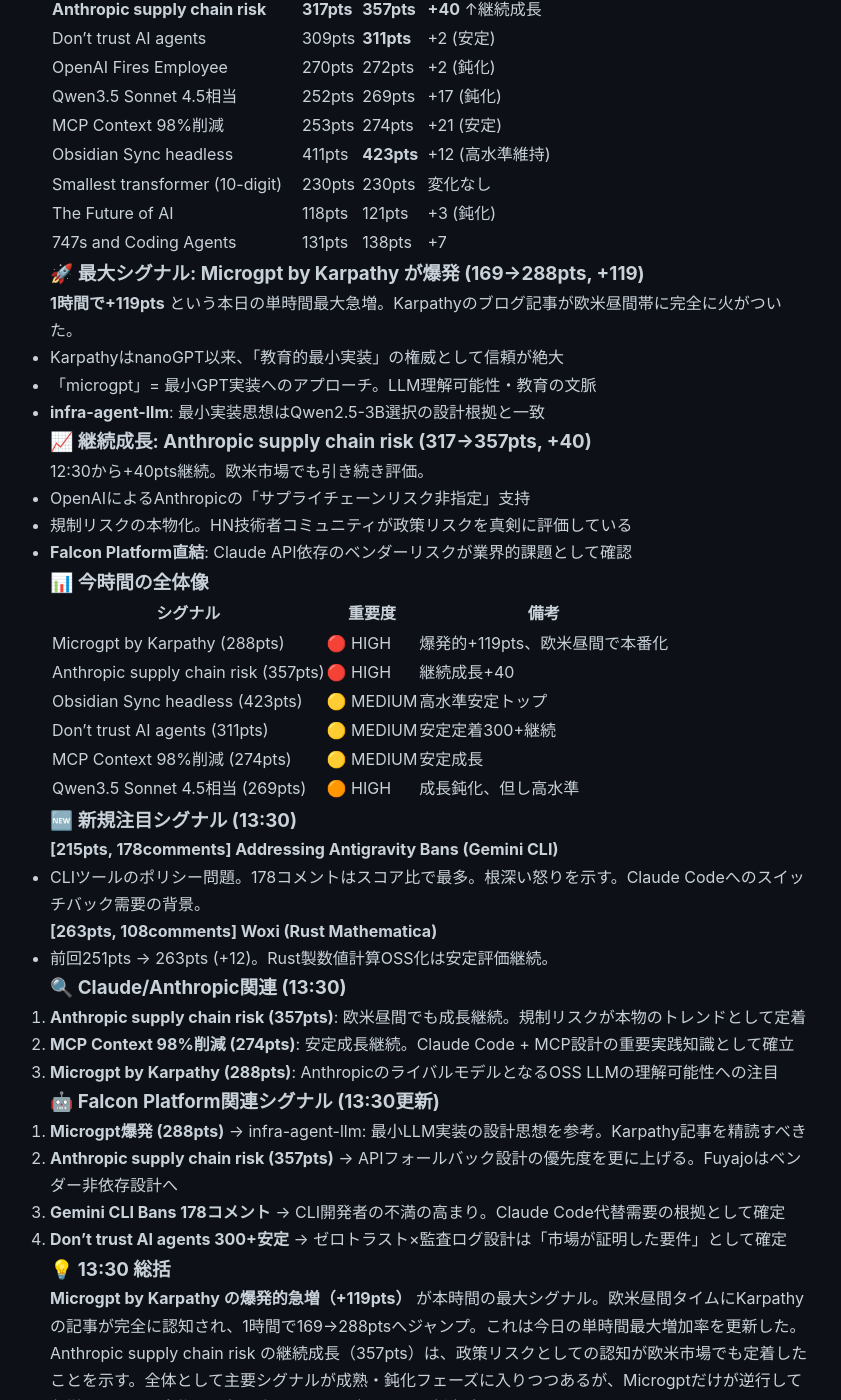
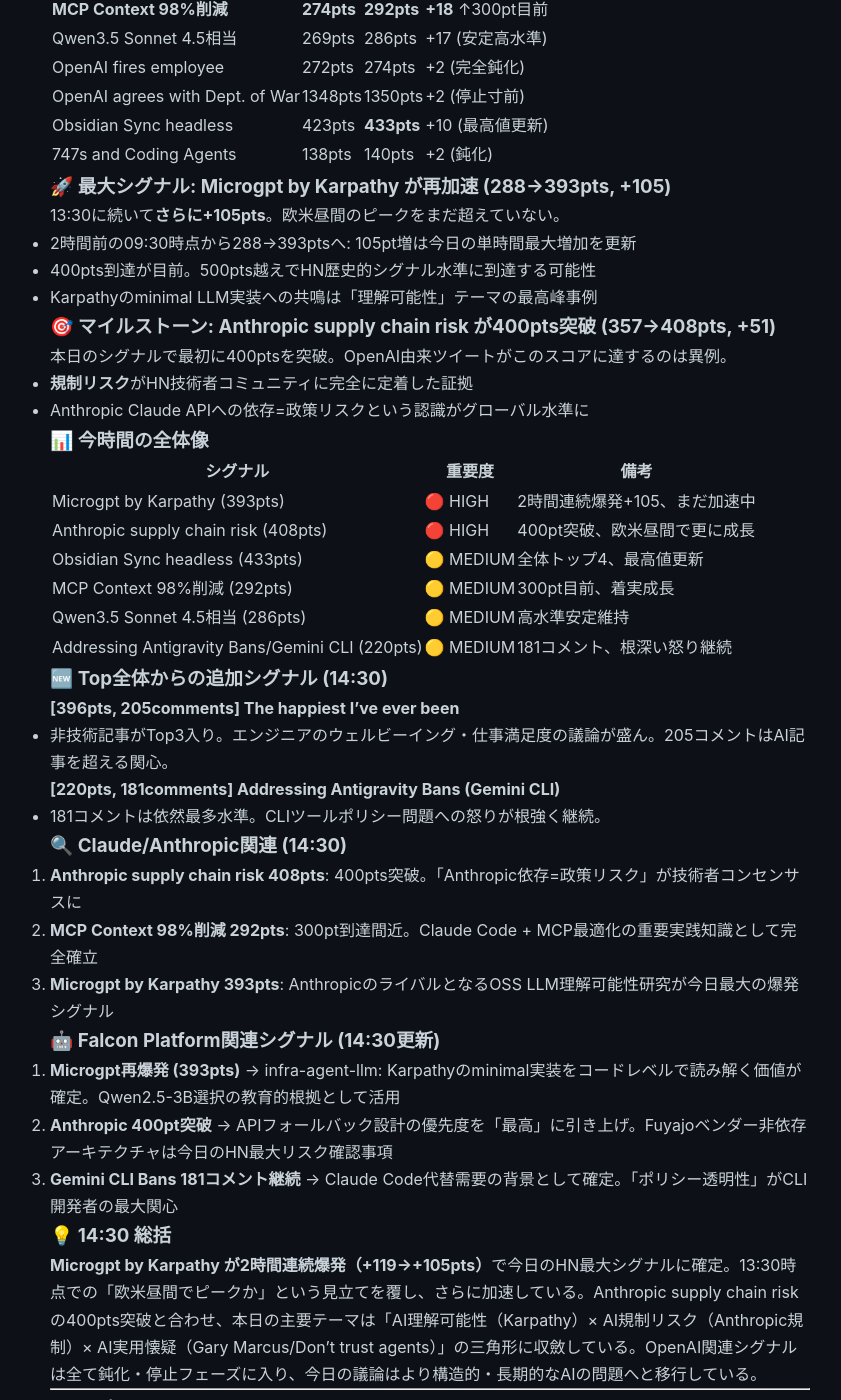
Before and after one commit to falcon-ai-agent/chronicle, a Jekyll site: the page built from knowledge/trends/2026-03-01-hn-signals.md, in a window 1280 px wide and 1400 px high, scrolled down 370 px. Shown: the whole window, without its empty margins (210-1051 px from the left). Built offline with Jekyll 4.4.1, drawn with Linux system fonts in a browser that asks for light colours; our own code applies the rules of GitHub Pages for plain Markdown files; some of the changed text lies outside the part shown.

Commit message:
Update HN Monitor 14:30 JST 2026-03-01

```diff
--- a/knowledge/trends/2026-03-01-hn-signals.md
+++ b/knowledge/trends/2026-03-01-hn-signals.md
@@ -1,4 +1,71 @@
 # HN Signals - 2026-03-01
+
+## HN Signals Update
+
+Fetched: 2026-03-01 14:30 JST
+
+### 🔥 スコア変動 (13:30→14:30比較)
+
+| タイトル | 13:30 | 14:30 | 変化 |
+|---------|-------|-------|------|
+| **Microgpt by Karpathy** | **288pts** | **393pts** | **+105** ↑爆発継続! |
+| **Anthropic supply chain risk** | **357pts** | **408pts** | **+51** ↑400pt突破! |
+| **MCP Context 98%削減** | **274pts** | **292pts** | **+18** ↑300pt目前 |
+| Qwen3.5 Sonnet 4.5相当 | 269pts | 286pts | +17 (安定高水準) |
+| OpenAI fires employee | 272pts | 274pts | +2 (完全鈍化) |
+| OpenAI agrees with Dept. of War | 1348pts | 1350pts | +2 (停止寸前) |
+| Obsidian Sync headless | 423pts | **433pts** | +10 (最高値更新) |
+| 747s and Coding Agents | 138pts | 140pts | +2 (鈍化) |
+
+### 🚀 最大シグナル: Microgpt by Karpathy が再加速 (288→393pts, +105)
+
+13:30に続いて**さらに+105pts**。欧米昼間のピークをまだ超えていない。
+- 2時間前の09:30時点から288→393ptsへ: 105pt増は今日の単時間最大増加を更新
+- 400pts到達が目前。500pts越えでHN歴史的シグナル水準に到達する可能性
+- Karpathyのminimal LLM実装への共鳴は「理解可能性」テーマの最高峰事例
+
+### 🎯 マイルストーン: Anthropic supply chain risk が400pts突破 (357→408pts, +51)
+
+本日のシグナルで最初に400ptsを突破。OpenAI由来ツイートがこのスコアに達するのは異例。
+- **規制リスク**がHN技術者コミュニティに完全に定着した証拠
+- Anthropic Claude APIへの依存=政策リスクという認識がグローバル水準に
+
+### 📊 今時間の全体像
+
+| シグナル | 重要度 | 備考 |
+|---------|--------|------|
+| Microgpt by Karpathy (393pts) | 🔴 HIGH | 2時間連続爆発+105、まだ加速中 |
+| Anthropic supply chain risk (408pts) | 🔴 HIGH | 400pt突破、欧米昼間で更に成長 |
+| Obsidian Sync headless (433pts) | 🟡 MEDIUM | 全体トップ4、最高値更新 |
+| MCP Context 98%削減 (292pts) | 🟡 MEDIUM | 300pt目前、着実成長 |
+| Qwen3.5 Sonnet 4.5相当 (286pts) | 🟡 MEDIUM | 高水準安定維持 |
+| Addressing Antigravity Bans/Gemini CLI (220pts) | 🟡 MEDIUM | 181コメント、根深い怒り継続 |
+
+### 🆕 Top全体からの追加シグナル (14:30)
+
+**[396pts, 205comments] The happiest I've ever been**
+- 非技術記事がTop3入り。エンジニアのウェルビーイング・仕事満足度の議論が盛ん。205コメントはAI記事を超える関心。
+
+**[220pts, 181comments] Addressing Antigravity Bans (Gemini CLI)**
+- 181コメントは依然最多水準。CLIツールポリシー問題への怒りが根強く継続。
+
+### 🔍 Claude/Anthropic関連 (14:30)
+
+1. **Anthropic supply chain risk 408pts**: 400pts突破。「Anthropic依存=政策リスク」が技術者コンセンサスに
+2. **MCP Context 98%削減 292pts**: 300pt到達間近。Claude Code + MCP最適化の重要実践知識として完全確立
+3. **Microgpt by Karpathy 393pts**: AnthropicのライバルとなるOSS LLM理解可能性研究が今日最大の爆発シグナル
+
+### 🤖 Falcon Platform関連シグナル (14:30更新)
+
+1. **Microgpt再爆発 (393pts)** → infra-agent-llm: Karpathyのminimal実装をコードレベルで読み解く価値が確定。Qwen2.5-3B選択の教育的根拠として活用
+2. **Anthropic 400pt突破** → APIフォールバック設計の優先度を「最高」に引き上げ。Fuyajoベンダー非依存アーキテクチャは今日のHN最大リスク確認事項
+3. **Gemini CLI Bans 181コメント継続** → Claude Code代替需要の背景として確定。「ポリシー透明性」がCLI開発者の最大関心
+
+### 💡 14:30 総括
+
+**Microgpt by Karpathy が2時間連続爆発（+119→+105pts）**で今日のHN最大シグナルに確定。13:30時点での「欧米昼間でピークか」という見立てを覆し、さらに加速している。Anthropic supply chain risk の400pts突破と合わせ、本日の主要テーマは「AI理解可能性（Karpathy）× AI規制リスク（Anthropic規制）× AI実用懐疑（Gary Marcus/Don't trust agents）」の三角形に収斂している。OpenAI関連シグナルは全て鈍化・停止フェーズに入り、今日の議論はより構造的・長期的なAIの問題へと移行している。
+
+---
 
 ## HN Signals Update
 
```
